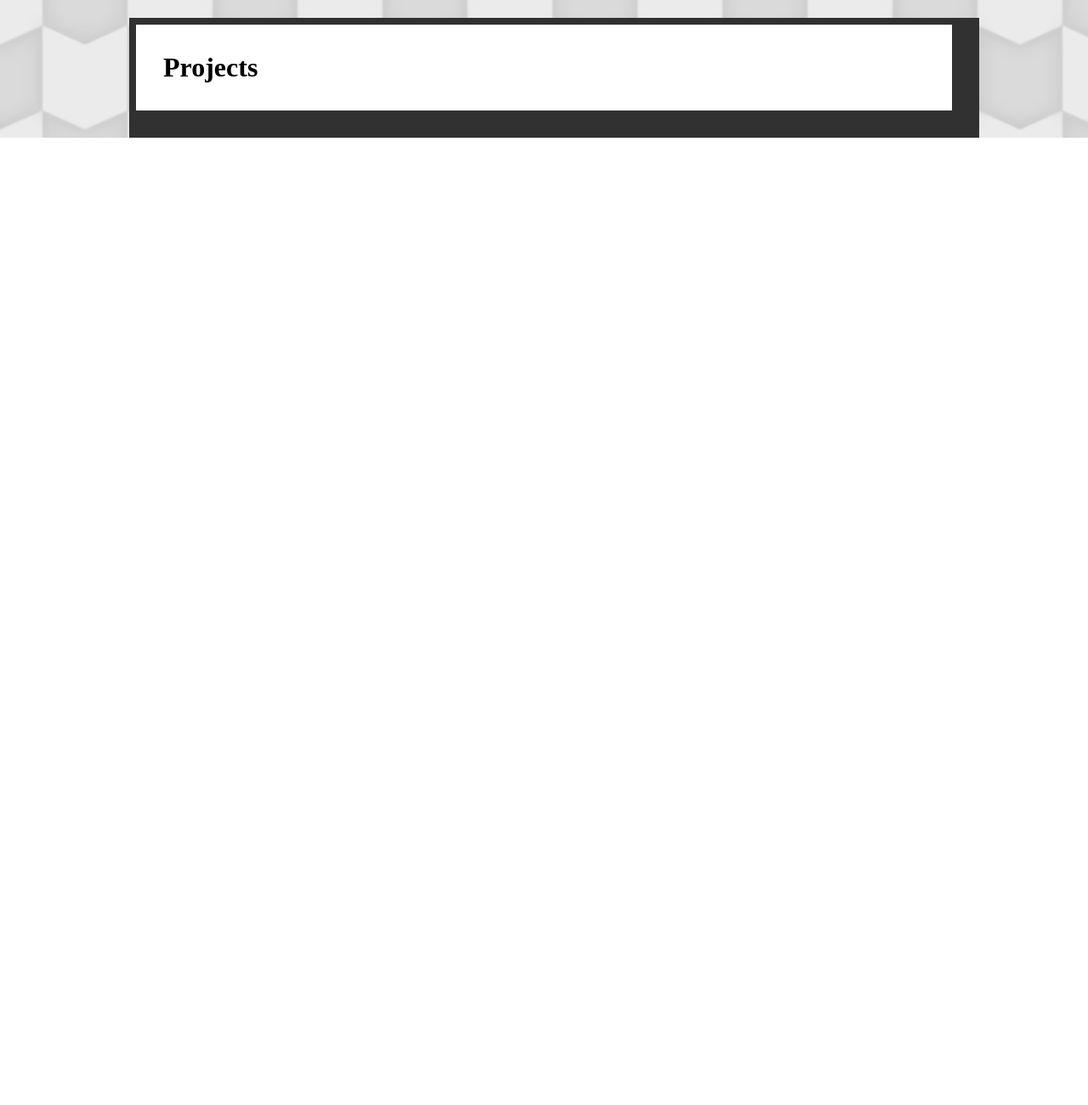
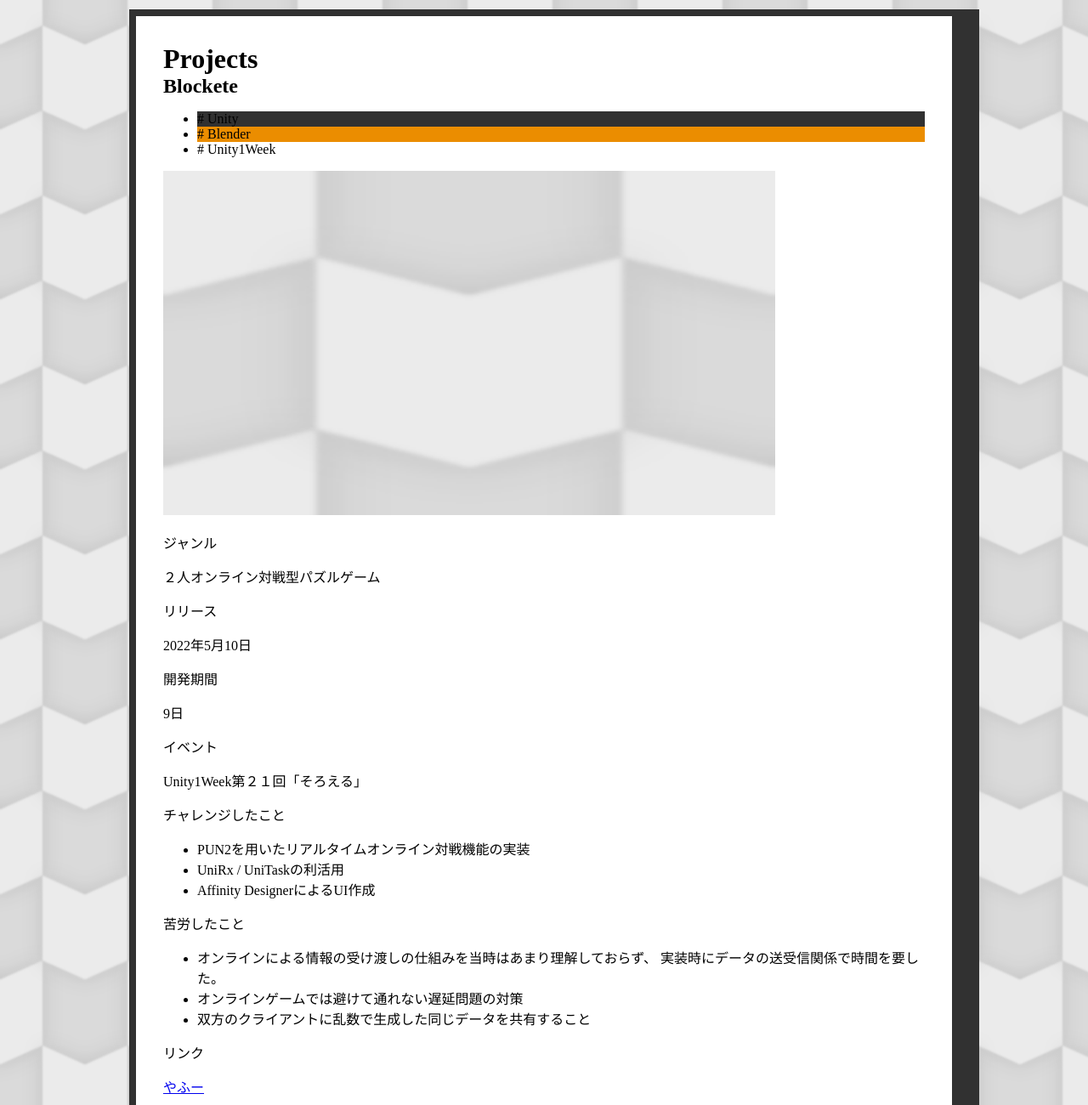
Before and after one commit to putinu/putinu.github.io, a plain HTML site: page index.html in a window 1280 px wide. Shown: the part 1020-2320 px from the top of the page at 85% size. Before the commit the page ends 1182 px from the top, so only its background shows below. Drawn offline with Linux system fonts and the light colour scheme.

Commit message:
Project欄の中身を作った
仮データ

```diff
--- a/index.html
+++ b/index.html
@@ -48,13 +48,13 @@
                                 <p><strong>Unity1週間ゲームジャム</strong>や、<strong>ゲームクリエイター甲子園</strong>などのイベントにも積極的に参加しています。</p>
                                 <p>ゲーム開発の他にも、Blenderを用いた3Dモデリングや、Affinity Designerを用いたUI作成なども行っています。</p>
                             </div>
-                            <div class="profile-tag">
+                            <div class="rounded-tags">
                                 <ul>
-                                    <li class="black"><strong># Unity</strong></li>
-                                    <li class="orange"><strong># Blender</strong></li>
-                                    <li class="magenta"><strong># UI Design</strong></li>
-                                    <li class="green"><strong># C#</strong></li>
-                                    <li class="red"><strong># Java</strong></li>
+                                    <li class="black"># Unity</li>
+                                    <li class="orange"># Blender</li>
+                                    <li class="magenta"># UI Design</li>
+                                    <li class="green"># C#</li>
+                                    <li class="red"># Java</li>
                                 </ul>
                             </div>
                             <div class="profile-link">
@@ -70,11 +70,71 @@
                         <h1>Projects</h1>
                     </div>
                     <div class="project-content">
-                        <div class="title">
-
+                        <div class="project-top">
+                            <div class="project-title">
+                                <h2>Blockete</h2>
+                            </div>
+                            <div class="rounded-tags">
+                                <ul>
+                                    <li class="black"># Unity</li>
+                                    <li class="orange"># Blender</li>
+                                    <li class="unity1week"># Unity1Week</li>
+                                </ul>
+                            </div>
                         </div>
-                        <div class="tags">
-
+                        <div class="project-main">
+                            <div class="project-videos">
+                                <div>
+                                    <img src="img/background.png" alt="動画" width="720" height="405"/>
+                                </div>
+                            </div>
+                            <div class="project-side-block">
+                                <div class="point">
+                                    <p class="round-block">ジャンル</p>
+                                    <p>２人オンライン対戦型パズルゲーム</p>
+                                </div>
+                                <div class="point">
+                                    <p class="round-block">リリース</p>
+                                    <p>2022年5月10日</p>
+                                </div>
+                                <div class="point">
+                                    <p class="round-block">開発期間</p>
+                                    <p>9日</p>
+                                </div>
+                                <div class="point">
+                                    <p class="round-block">イベント</p>
+                                    <p>Unity1Week第２１回「そろえる」</p>
+                                </div>
+                            </div>
+                        </div>
+                        <div class="project-description">
+                            <div class="project-challenge">
+                                <p>チャレンジしたこと</p>
+                                <ul>
+                                    <li>PUN2を用いたリアルタイムオンライン対戦機能の実装</li>
+                                    <li>UniRx / UniTaskの利活用</li>
+                                    <li>Affinity DesignerによるUI作成</li>
+                                </ul>
+                            </div>
+                            <div class="project-hard">
+                                <p>苦労したこと</p>
+                                <ul>
+                                    <li>
+                                        オンラインによる情報の受け渡しの仕組みを当時はあまり理解しておらず、
+                                        実装時にデータの送受信関係で時間を要した。
+                                    </li>
+                                    <li>
+                                        オンラインゲームでは避けて通れない遅延問題の対策
+                                    </li>
+                                    <li>
+                                        双方のクライアントに乱数で生成した同じデータを共有すること
+                                    </li>
+                                </ul>
+                            </div>
+                            <div class="project-link">
+                                <p>リンク</p>
+                                <a href="https://www.yahoo.co.jp/">やふー</a>
+                            </div>
                         </div>
                     </div>
                 </div>
```
